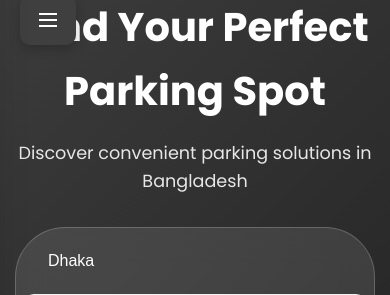
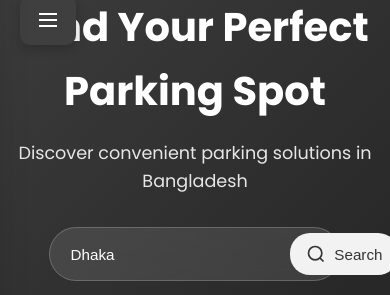
Before and after one commit to NhEmon789/A-Dynamic-Parking-Management-Platform, a PHP site: page /search.html in a window 390 px wide. Shown: the part 125-420 px from the top of the page. Run offline with PHP 8.4, Linux system fonts and the light colour scheme.

Commit message:
Update style.css

```diff
--- a/css/style.css
+++ b/css/style.css
@@ -3546,9 +3546,18 @@ body {
         align-items: flex-start;
     }
 
-    .hero-search-bar {
-        flex-direction: column;
-        gap: 0.5rem;
+        .hero-search-bar {
+        flex-direction: row !important;
+        max-width: 75vw !important;
+        min-width: 0 !important;
+        gap: 0.3rem;
+        padding: 0.3rem;
+    }
+    .hero-search-bar input,
+    .hero-search-btn {
+        border-radius: 20px !important;
+        font-size: 0.95rem !important;
+        padding: 0.7rem 1rem !important;
     }
 
     .hero-search-bar input,
```
